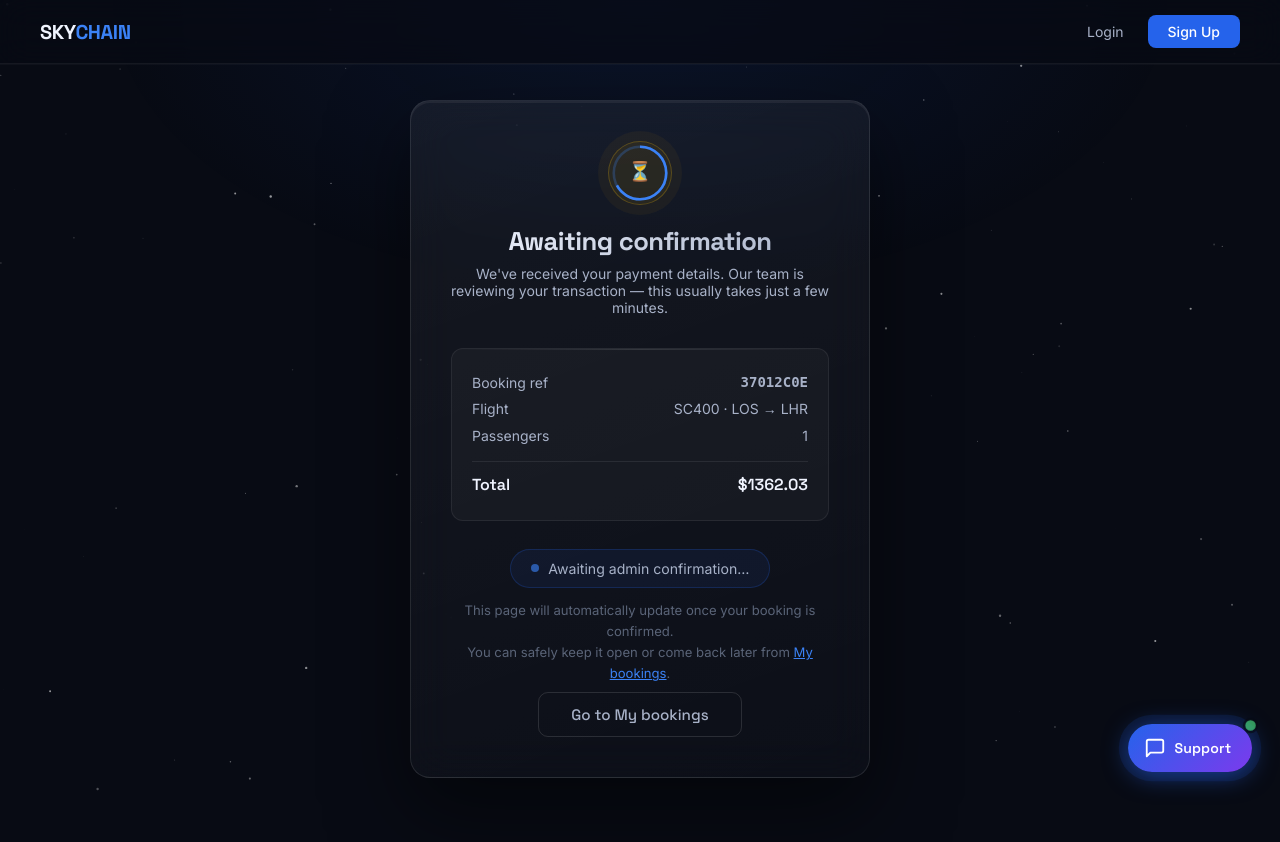
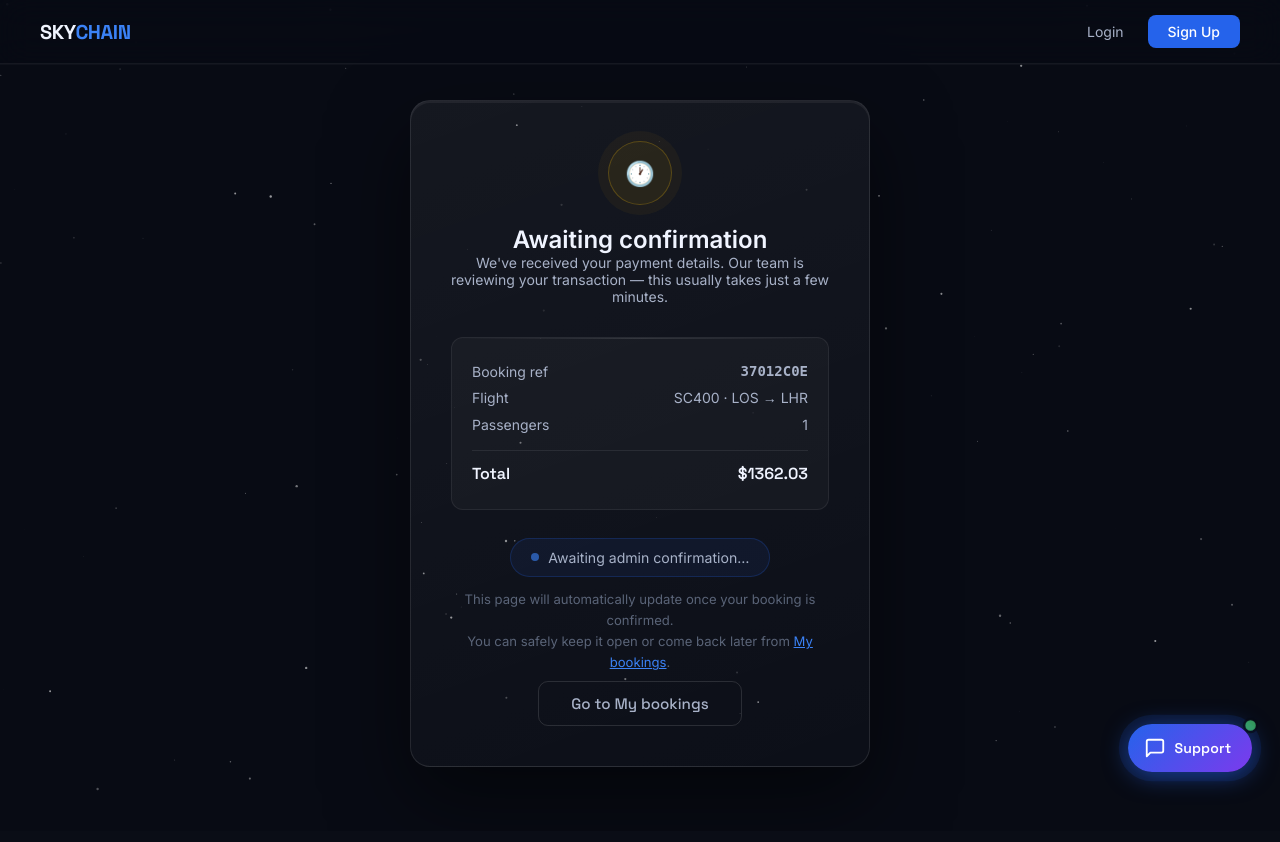
Before and after one commit to Dennis433/flight_booking, a Flask app: template templates/pending.html in a window 1280 px wide. After the commit the page ends 790 px from the top, so only its background shows below. Run offline with Flask 3, Linux system fonts and the light colour scheme; the template is opened without the code that fills it: values that come from a table or form of the project are taken from there, others are empty; data comes from the database, SQL or seed files in the repository; some libraries are stand-ins or nearby versions.

Commit message:
Refactor pending page layout and icon display

```diff
--- a/templates/pending.html
+++ b/templates/pending.html
@@ -4,18 +4,10 @@
 
 <svg class="stars" xmlns="http://www.w3.org/2000/svg" style="position:fixed;inset:0;width:100%;height:100%;pointer-events:none;z-index:0"></svg>
 
-<section class="payment-page">
-  <div class="payment-card pending-card">
+<section class="pending-page">
+  <div class="pending-card">
 
-    <div class="pending-icon">
-      <svg viewBox="0 0 64 64" xmlns="http://www.w3.org/2000/svg" width="56" height="56">
-        <circle cx="32" cy="32" r="30" fill="none" stroke="var(--blue-l)" stroke-width="3" opacity="0.25"/>
-        <circle cx="32" cy="32" r="30" fill="none" stroke="var(--blue-l)" stroke-width="3"
-                stroke-dasharray="188" stroke-dashoffset="188"
-                style="animation: pending-ring 2s ease-in-out infinite; transform-origin: center; transform: rotate(-90deg)"/>
-        <text x="32" y="38" text-anchor="middle" font-size="22" fill="var(--blue-l)">⏳</text>
-      </svg>
-    </div>
+    <div class="pending-icon">🕐</div>
 
     <h2>Awaiting confirmation</h2>
     <p class="confirm-sub">We've received your payment details. Our team is reviewing your transaction — this usually takes just a few minutes.</p>
```
